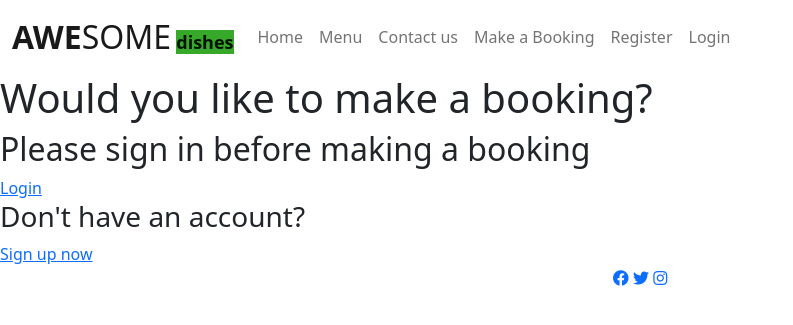
After one commit to CW1224/reserve-a-place, a Django app: page /booking/ in a window 1280 px wide. The commit adds this page. Shown: the top 325 px of the page, without its empty margins (0-793 px from the left). Run offline with Django 3.2, Linux system fonts and the light colour scheme.

Commit message:
Added in personilised booking information

```diff
--- a/reservations/urls.py
+++ b/reservations/urls.py
@@ -5,6 +5,7 @@ urlpatterns = [
     path('', views.MainPage.as_view(), name='home'),
     path('contact/', views.ContactPage.as_view(), name='contacts'),
     path('menu/', views.MenuPage.as_view(), name='menu'),
-    path('reservations/', views.BookingList.as_view(), name='reservations.urls'),
+    path('booking/', views.BookingPage.as_view(), name='booking'),
+    path('reservations/', views.BookingList.as_view(), name='reservations'),
 
 ]
--- a/reservations/views.py
+++ b/reservations/views.py
@@ -10,6 +10,9 @@ class MainPage(TemplateView):
         return render(
             request,
             "index.html",
+            {
+                "home_active": "green",
+            }
         )
 
 class MenuPage(TemplateView):
@@ -19,6 +22,9 @@ class MenuPage(TemplateView):
         return render(
             request,
             "menu.html",
+            {
+                "menu_active": "green",
+            },
         )
 
 class ContactPage(TemplateView):
@@ -28,6 +34,17 @@ class ContactPage(TemplateView):
         return render(
             request,
             "contact.html",
+
+        )
+
+class BookingPage(TemplateView):
+    template_name = "booking.html"
+
+    def get(self, request, *args, **kwargs):
+        return render(
+            request,
+            "booking.html",
+
         )
 
 class BookingDetail(View):
@@ -46,3 +63,6 @@ class BookingList(generic.ListView):
     queryset = Booking.objects.order_by('-created_date')
     template_name = 'reservations.html'
     paginate_by = 6
+
+    def get_queryset(self):
+        return Booking.objects.filter(user_id=self.request.user)
--- a/static/css/style.css
+++ b/static/css/style.css
@@ -15,5 +15,5 @@
 }
 
 .green {
-    color: rgb(54, 169, 42);
+    background-color: rgb(54, 169, 42);
 }
--- a/templates/base.html
+++ b/templates/base.html
@@ -32,24 +32,20 @@
             <div class="collapse navbar-collapse" id="navbarText">
                 <ul class="navbar-nav me-auto mb-2 mb-lg-0">
                     <li class="nav-item">
-                        <a class="nav-link active" aria-current="page" href="{% url 'home' %}">Home</a>
+                        <a class="nav-link {{ home_active }}" aria-current="page" href="{% url 'home' %}">Home</a>
                     </li>
                     <li class="nav-item">
-                        <a class="nav-link" href="{% url 'menu' %}">Menu</a>
+                        <a class="nav-link {{ menu_active }}" href="{% url 'menu' %}">Menu</a>
                     </li>
                     <li class="nav-item">
                         <a class="nav-link" href="{% url 'contacts' %}">Contact us</a>
                     </li>
                     <li class="nav-item">
-                        <a class="nav-link" href="">Make a Booking</a>
+                        <a class="nav-link" href="{% url 'booking' %}">Make a Booking</a>
                     </li>
                     {% if user.is_authenticated %}
                     <li class="nav-item">
-                        <a class="nav-link {{ edit_profile_active }}"
-                            href="{% url 'edit_profile' request.user.id %}">Edit Profile</a>
-                    </li>
-                    <li class="nav-item">
-                        <a class="nav-link" href="">View Bookings</a>
+                        <a class="nav-link" href="{% url 'reservations' %}">View Bookings</a>
                     </li>
                     <li class="nav-item">
                         <a class="nav-link" href="{% url 'account_logout' %}">Logout</a>
--- /dev/null
+++ b/templates/booking.html
@@ -0,0 +1,21 @@
+{% extends "base.html" %}
+
+{% block content %}
+
+<header>
+    <h1>Would you like to make a booking?</h1>
+</header>
+
+{% if user.is_authenticated %}
+    <h2>Make a booking</h2>
+    <form class="" method="POST">
+        {% csrf_token %}
+    </form>
+{% else %}
+    <h2>Please sign in before making a booking</h2>
+    <a href="{% url 'account_login' %}">Login</a>
+    <h3>Don't have an account?</h3>
+    <a href="{% url 'account_signup' %}">Sign up now</a>
+{% endif %}
+
+{% endblock %}
--- a/templates/index.html
+++ b/templates/index.html
@@ -5,7 +5,7 @@
 <header>
     <h1>Welcome to Awesome Dishes</h1>
     <h3>You will find legendary dishes, freshly prepared by our professional chef!</h3>
-    <a href="">Make your booking today</a>
+    <a href="{% url 'booking' %}">Make your booking today</a>
 </header>
 
 {% endblock %}
```
